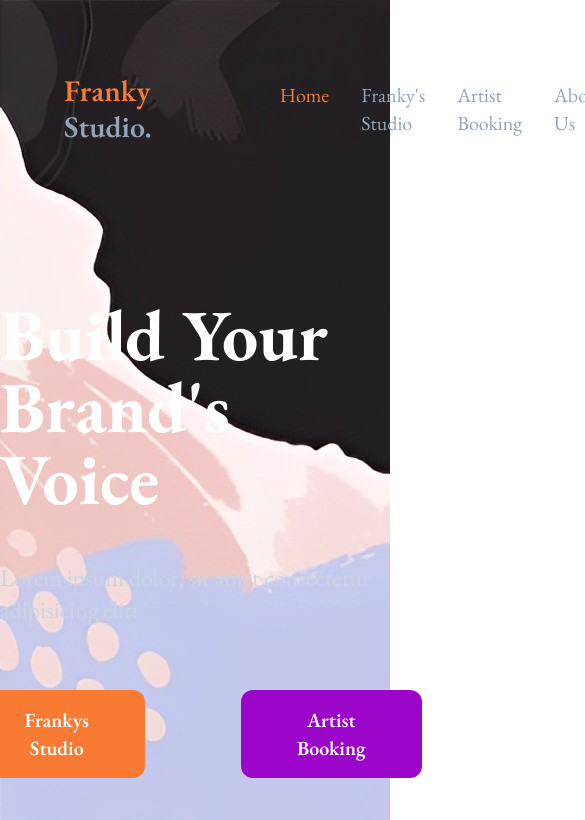
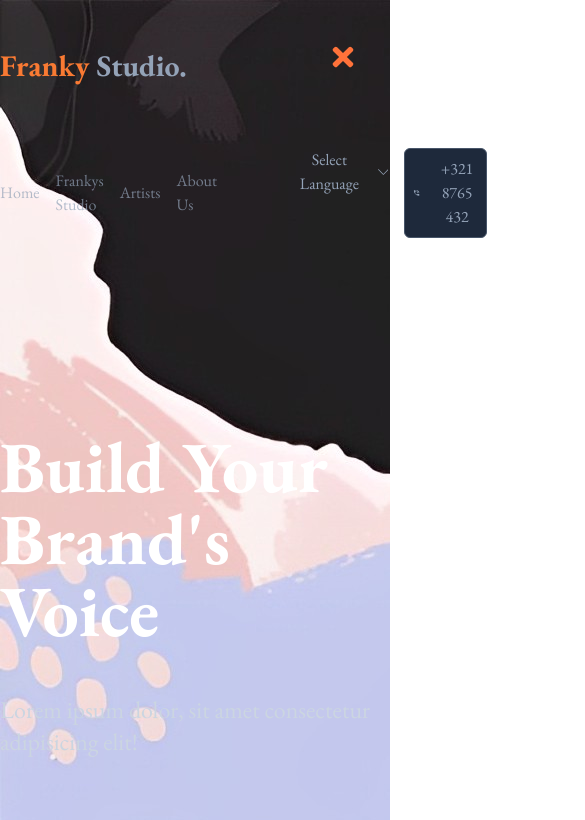
Before and after one commit to mknyambura/FrankyStudios, a React (Create React App) app: page / in a window 390 px wide. Shown: the top 820 px of the page, 585 px wide, since content can reach past the window. Built offline with nearby package versions, Linux system fonts and the light colour scheme.

Commit message:
create responsive navbar

```diff
--- a/src/App.js
+++ b/src/App.js
@@ -27,7 +27,7 @@ function App() {
         <Routes>
           <Route path='/' element={<LandingPage/>}/>
           <Route path='/frankys-studio' element={<FrankyStudio/>}/>
-          <Route path='/artists-booking' element={<ArtistPage/>}/>
+          <Route path='/artists' element={<ArtistPage/>}/>
           <Route path='/booking-agency' element={<ArtistBooking/>}/>
           <Route path='/artist-booking-info' element={<ArtistBooking/>}/>
           <Route path='/musician-booking-info' element={<MusiciansBooking/>}/>
--- a/src/components/Footer/Footer.jsx
+++ b/src/components/Footer/Footer.jsx
@@ -6,8 +6,7 @@ import { Link } from 'react-router-dom'
 function Footer() {
   return (
     <div>
-
-      <div className='text-black flex flex-row justify-between items-center m-16'>
+      <div className='text-black flex sm:flex-col lg:flex-row justify-between lg:items-center m-16'>
         <div className='flex flex-col gap-2 w-[30%] items-center justify-center'>
           <Link to='/' className='font-semibold text-3xl mb-8'><span className='text-[#F97A33]'>Franky </span>Studio.</Link>
           <p className='text-slate-500'>We would love to hear from you!</p>
--- a/src/components/Header/Header.jsx
+++ b/src/components/Header/Header.jsx
@@ -1,4 +1,4 @@
-import React, { useEffect } from 'react'
+import React, { useEffect, useState } from 'react'
 
 import { Container, Nav, Navbar, NavDropdown } from "react-bootstrap";
 import Dropdown from 'react-bootstrap/Dropdown';
@@ -8,6 +8,8 @@ import { useTranslation } from 'react-i18next';
 
 import '../Header/Header.scss'
 
+import { FaBars, FaTimes } from 'react-icons/fa'
+
 import { MdPhoneInTalk } from 'react-icons/md'
 import { SlArrowDown } from 'react-icons/sl'
 
@@ -16,21 +18,43 @@ import { Link } from 'react-router-dom';
 
 function Header() {
 
+  const [open, setOpen] = useState(false)
+  const [isClicked, setIsClicked] = useState(false)
+
+  const handleclick =() => {
+    setOpen(!open)
+  }
 
   return (
     <div className='bg-transparent flex flex-row items-center justify-between text-slate-400' >
-      <h1 className='font-semibold text-3xl m-16'><span className='text-[#F97A33]'>Franky </span>Studio.</h1>
-      <div className='flex flex-row gap-8 m-16 text-xl'>
-        <Link to='/' className='text-[#F97A33]'>Home</Link>
-        <Link to='/frankys-studio' id='home' className='hover:text-[#F97A33]'>Franky's Studio</Link>
-        <Link to='/artists' className='hover:text-[#F97A33]'>Artist Booking</Link>
-        <Link to='about-us' className='hover:text-[#F97A33]'>About Us</Link>
+      <div className='lg:flex mg:flex-row justify-between items-center py-12'>
+        <div className='font-bold text-3xl sm:px-16'>
+          <span className='text-[#F97A33]'>Franky </span>Studio.
         </div>
+        <div className='absolute right-8 top-[5%] lg:hidden' onClick={handleclick}>
+          {
+            open ?  <FaBars className='text-[#FF723A] text-3xl'/> : <FaTimes className='text-[#FF723A] text-3xl'/>
+          }
+        </div>
+        <ul className={`sm:w-full md:w-full lg:w-auto sm:z-10 md:z-10 z-[-1] sm:absolute md:absolute lg:static sm:py-6 sm:px-6 sm:mb-6 sm:mt-6 md:py-6 md:px-6 md:mb-6 md:mt-6 sm:bg-[#FF723A] md:bg-[#FF723A] sm:text-white md:text-white lg:bg-transparent flex sm:flex-col md:flex-col lg:flex-row gap-4 items-center ${open ? "top-[-1090px]": "top-auto"}`}>
+          <li className='opacity-70 hover:font-bold active:text-[#FF723A] active:underline hover:cursor-pointer'>
+            <a href="/">Home</a>
+          </li>
+          <li className='opacity-70 hover:font-bold active:text-[#FF723A] active:underline hover:cursor-pointer'>
+            <a href="/frankys-studio">Frankys Studio</a>
+          </li>
+          <li className='opacity-70 hover:font-bold active:text-[#FF723A] active:underline hover:cursor-pointer'>
+            <a href="/artists">Artists</a>
+          </li>
+          <li className='opacity-70 hover:font-bold active:text-[#FF723A] active:underline hover:cursor-pointer'>
+            <a href="/about-us">About Us</a>
+          </li>
+
           <div className='flex flex-row gap-4 m-16 text-md'>
             <Dropdown >
-          <Dropdown.Toggle className='hover:text-[#F97A33] flex flex-row items-center gap-4' variant="success" id="dropdown-basic">
+              <Dropdown.Toggle className=' flex flex-row items-center gap-4' variant="success" id="dropdown-basic">
                 Select Language
-            <SlArrowDown width={30}/>
+                <SlArrowDown width={30} className='active:text-[#F97A33]'/>
               </Dropdown.Toggle>
 
               <Dropdown.Menu className='flex flex-col'>
@@ -46,6 +70,8 @@ function Header() {
             </button>
 
           </div>
+        </ul>
+      </div>
     </div>
 
   )
```
Lines whose indentation alone changed are shown as unchanged.
